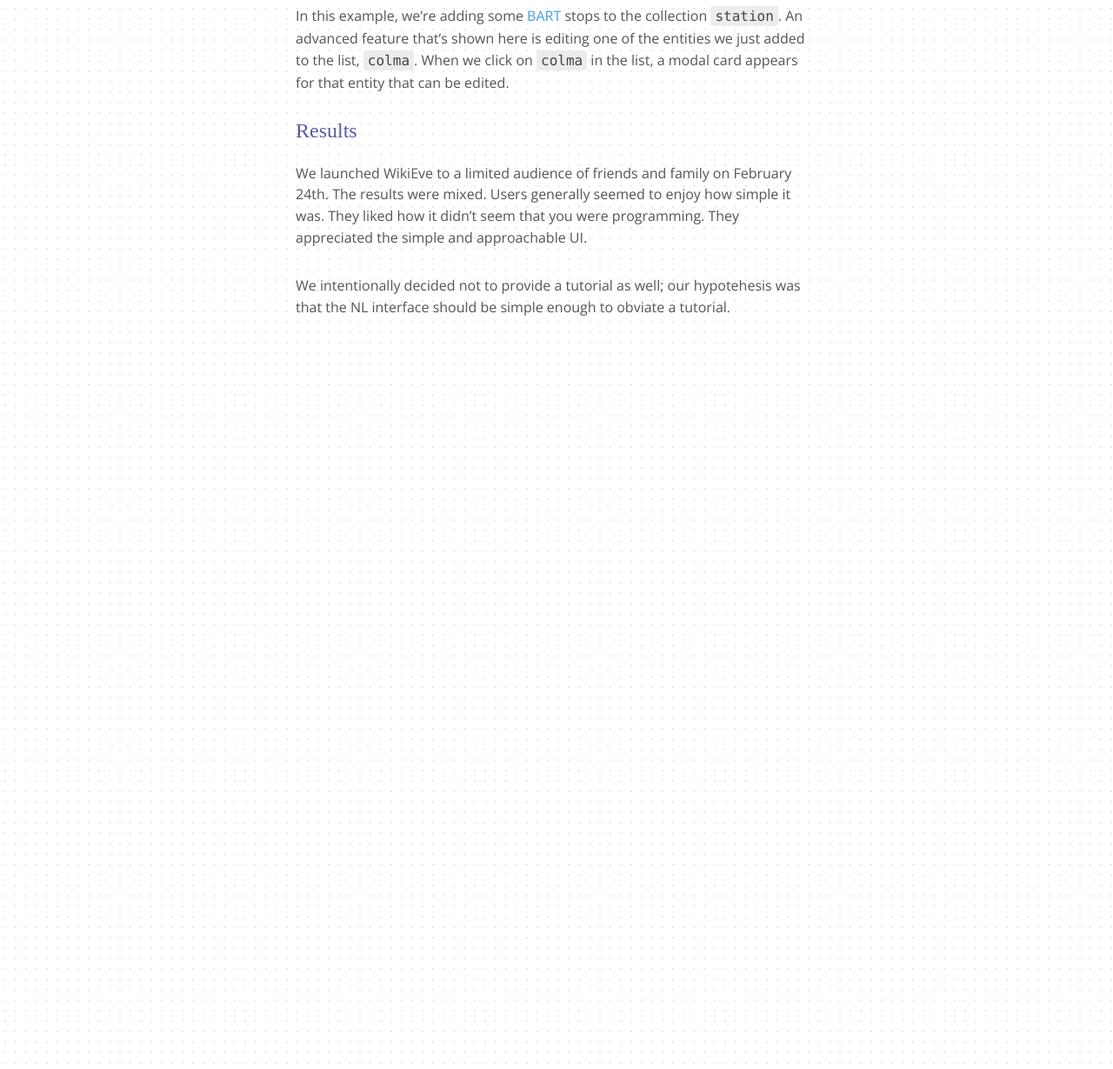
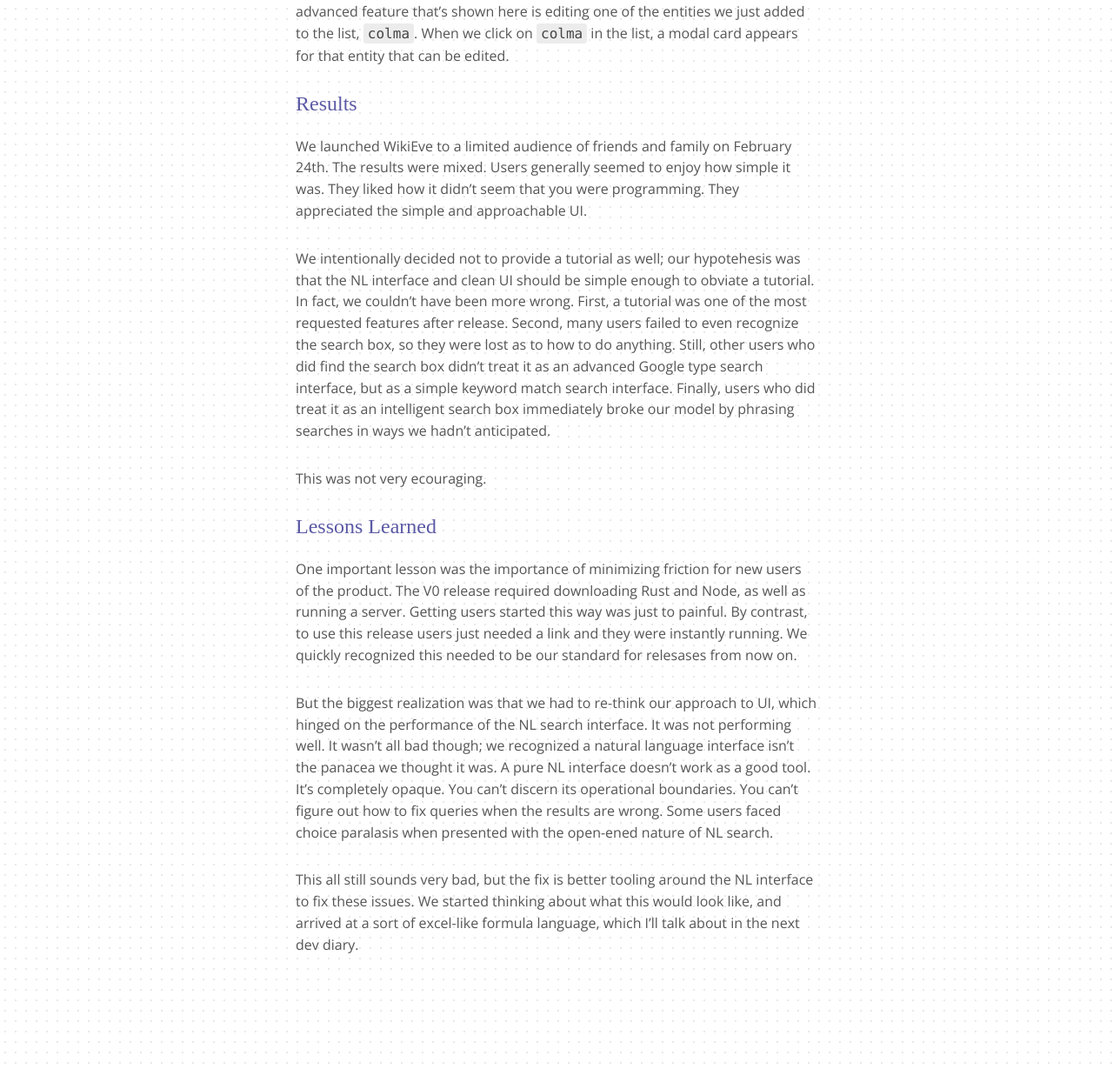
Before and after one commit to Kodowa/incidentalcomplexity, a Jekyll site: the page built from drafts/2016-06-07-jan-feb.md, in a window 1280 px wide and 1400 px high, scrolled down 6089 px, cut to the strip 171-1400 px from the top of the window. Shown: the whole strip at 87% size. Built offline with Jekyll 4.4.1, drawn with Linux system fonts in a browser that asks for light colours; some web fonts are replaced.

Commit message:
Dev Diary updates

```diff
--- a/drafts/2016-06-07-jan-feb.md
+++ b/drafts/2016-06-07-jan-feb.md
@@ -72,7 +72,7 @@
 
 What we had at this point was basically a live document editor, where each "card" was more like a whole document than a card. This UI which might work as a competitor to Medium or Dropbox's paper, but can you write programs this way? We tried ourselves first, but the result was a resounding "No". Some of us found this a very confusing programming model. Those of us who could get past that found the workflow very limiting. so we scrapped this before we showed anyone else and went back to the drawing board.
 
-### Pivot to WikiEve
+#### Pivot to WikiEve
 
 Okay, so now we're back to talking about WikiEve. Through refactoring MarkdownEve, we moved closer to the card model Chris originally proposed in the CardWiki experiment. Take a look:
 
@@ -96,4 +96,14 @@
 
 We launched WikiEve to a limited audience of friends and family on February 24th. The results were mixed. Users generally seemed to enjoy how simple it was. They liked how it didn't seem that you were programming. They appreciated the simple and approachable UI.
 
-We intentionally decided not to provide a tutorial as well; our hypotehesis was that the NL interface should be simple enough to obviate a tutorial.
+We intentionally decided not to provide a tutorial as well; our hypotehesis was that the NL interface and clean UI should be simple enough to obviate a tutorial. In fact, we couldn't have been more wrong. First, a tutorial was one of the most requested features after release. Second, many users failed to even recognize the search box, so they were lost as to how to do anything. Still, other users who did find the search box didn't treat it as an advanced Google type search interface, but as a simple keyword match search interface. Finally, users who did treat it as an intelligent search box immediately broke our model by phrasing searches in ways we hadn't anticipated.
+
+This was not very ecouraging.
+
+### Lessons Learned
+
+One important lesson was the importance of minimizing friction for new users of the product. The V0 release required downloading Rust and Node, as well as running a server. Getting users started this way was just to painful. By contrast, to use this release users just needed a link and they were instantly running. We quickly recognized this needed to be our standard for relesases from now on.
+
+But the biggest realization was that we had to re-think our approach to UI, which hinged on the performance of the NL search interface. It was not performing well. It wasn't all bad though; we recognized a natural language interface isn't the panacea we thought it was. A pure NL interface doesn't work as a good tool. It's completely opaque. You can't discern its operational boundaries. You can't figure out how to fix queries when the results are wrong. Some users faced choice paralasis when presented with the open-ened nature of NL search.
+
+This all still sounds very bad, but the fix is better tooling around the NL interface to fix these issues. We started thinking about what this would look like, and arrived at a sort of excel-like formula language, which I'll talk about in the next dev diary.
```
